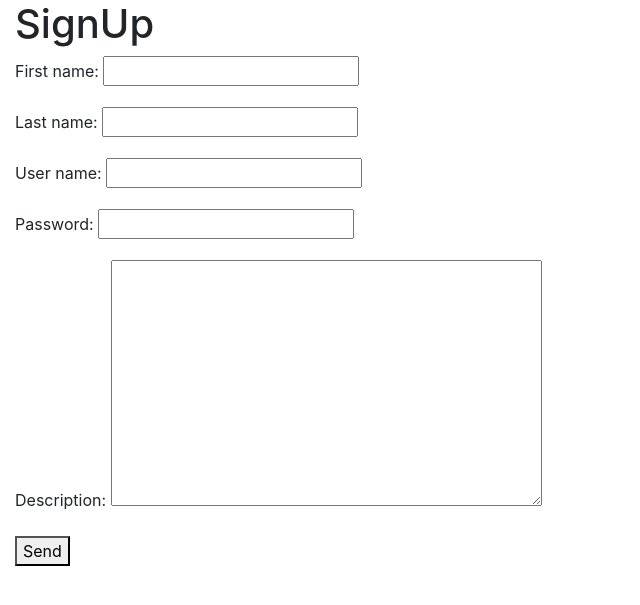
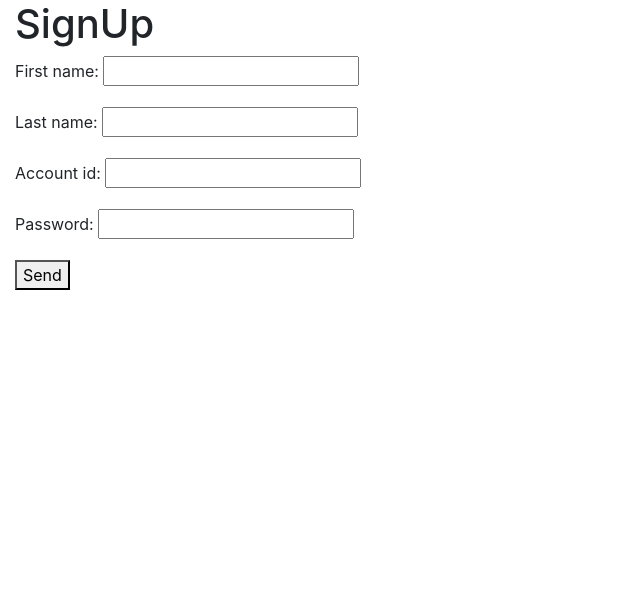
Before and after one commit to ahmadreza-n/AP-Project, a Django app: page /sign-up in a window 1280 px wide. Shown: the part 56-661 px from the top of the page, without its empty margins (0-640 px from the left). Run offline with Django 3.2, Linux system fonts and the light colour scheme; parts of the project's set-up code (start-up, migrations or seed data) failed here and were passed over; some libraries are stand-ins or nearby versions.

Commit message:
not working!

```diff
--- a/main/forms.py
+++ b/main/forms.py
@@ -21,16 +21,14 @@ class AccountModelForm(forms.ModelForm):
     class Meta:
         model = Account
         fields = ['first_name', 'last_name',
-                  'user_name', 'password', 'description']
+                  'account_id', 'password']
 
 
-class AccountModelFormm(forms.ModelForm):
-    class Meta:
-        model = Account
-        fields = ['user_name', 'password']
+class AccountForm(forms.Form):
+    account_id = forms.SlugField(max_length=20)
+    password = forms.CharField(max_length=20)
 
 
-class GroupModelForm(forms.ModelForm):
-    class Meta:
-        model = Group
-        fields = ['group_name']
+class GroupForm(forms.Form):
+    group_id = forms.SlugField(max_length=20)
+    group_name = forms.CharField(max_length=20)
--- a/main/models.py
+++ b/main/models.py
@@ -4,25 +4,28 @@ from django.db import models
 class Account(models.Model):
     first_name = models.CharField(max_length=20)
     last_name = models.CharField(max_length=20)
-    user_name = models.SlugField(max_length=20)
+    account_id = models.SlugField(max_length=20, unique=True)
     password = models.CharField(max_length=20)
-    description = models.TextField(null=True, blank=True)
 
     def __str__(self):
-        return self.user_name
+        return self.account_id
 
     def get_absolute_url(self):
-        return f"/add-group/{self.user_name}"
+        return f"/add-group/{self.account_id}"
 
 
 class Group(models.Model):
+    group_id = models.SlugField(max_length=20, unique=True)
     group_name = models.CharField(max_length=20)
-    admin = models.ForeignKey(Account, on_delete=models.CASCADE)
+    # admin = models.ForeignKey(Account, on_delete=models.CASCADE)
 
     def __str__(self):
-        return self.group_name
+        return self.group_id
 
 
-class GroupUser(models.Model):
+class GroupAccount(models.Model):
     group = models.ForeignKey(Group, on_delete=models.CASCADE)
-    user = models.ForeignKey(Account, on_delete=models.CASCADE)
+    account = models.ForeignKey(Account, on_delete=models.CASCADE)
+
+    # def __str__(self):
+    #     return str(self.group.group_id) + ' ' + str(self.account.account_id)
--- a/main/templates/add-group.html
+++ b/main/templates/add-group.html
@@ -6,7 +6,7 @@
 <h1>{{ title }}</h1>
 {% endif %}
 
-<form method='POST' action='#'> {% csrf_token %}
+<form method='POST' action="{{ account.get_absolute_url }}"> {% csrf_token %}
     {{ form.as_p }}
     <button type='submit'>Add</button>
 </form>
--- a/main/templates/group.html
+++ b/main/templates/group.html
@@ -5,8 +5,9 @@
 <div class='col-12 col-md-10 mb-3 mx-auto'>
     <div class='card'>
         <div class='card-body'>
+            <p class='card-title'>{{ group.group_id }}</p>
             <p class='card-title'>{{ group.group_name }}</p>
-            <p class='card-title'>{{ group.admin.user_name }}</p>
+            <p class='card-title'>{{ group.admin.account_id }}</p>
         </div>
     </div>
 </div>
--- a/main/templates/list.html
+++ b/main/templates/list.html
@@ -4,13 +4,13 @@
 {% block content %}
 
 <div class='row'>
-    {% for user in user_list %}
+    {% for account in accounts %}
     <div class='col-12 col-md-10 mb-3 mx-auto'>
         <div class='card'>
             <div class='card-body'>
-                <h5 class='card-title'>{{ user.user_name }}</h5>
+                <h5 class='card-title'>{{ account.account_id }}</h5>
                 <p class='card-text'>
-                    <small class='text-muted'>{{ user.first_name }}</small>
+                    <small class='text-muted'>{{ account.first_name }}</small>
                 </p>
             </div>
 
--- a/main/urls.py
+++ b/main/urls.py
@@ -12,7 +12,7 @@ urlpatterns = [
     path('sign-up', views.sign_up_view),
     path('sign-out', views.sign_out_view),
     path('list', views.list_view),
-    path('<str:user_name>', views.user_view),
-    path('add-group/<str:user_name>', views.add_group_view),
-    path('<str:user_name>/<str:group_name>', views.group_view),
+    path('<str:account_id>', views.account_view),
+    path('add-group/<str:account_id>', views.add_group_view),
+    path('<str:account_id>/<str:group_id>', views.group_view),
 ]
--- a/main/views.py
+++ b/main/views.py
@@ -1,8 +1,9 @@
 from django.shortcuts import render, redirect
 
 
-from .forms import AccountModelForm, AccountModelFormm, GroupModelForm, ContactForm
-from .models import Account, Group
+from .forms import (AccountModelForm, AccountForm,
+                    GroupForm, ContactForm)
+from .models import Account, Group, GroupAccount
 
 
 def home_page(request):
@@ -28,28 +29,29 @@ def sign_up_view(request):
     form = AccountModelForm(request.POST or None)
     if form.is_valid():
         form.save()
-        return redirect(user_view, user_name=form.data['user_name'])
+        return redirect(account_view, account_id=form.data['account_id'])
     template_name = 'sign-up.html'
     context = {'form': form, 'title': 'SignUp'}
     return render(request, template_name, context)
 
 
-def user_view(request, user_name):
-    user = Account.objects.get(user_name=user_name)
-    context = {"title": "User Detail",
-               'user': user, 'groups': ['assef', 'ahmad']}
-    template_name = 'user-detail.html'
+def account_view(request, account_id):
+    account = Account.objects.get(account_id=account_id)
+    context = {"title": "Account Detail",
+               'account': account, 'groups': ['assef', 'ahmad']}
+    template_name = 'account.html'
     return render(request, template_name, context)
 
 
 def sign_in_view(request):
-    form = AccountModelFormm(request.POST or None)
+    form = AccountForm(request.POST or None)
     if form.is_valid():
         try:
-            user_name = form.data['user_name']
+            account_id = form.data['account_id']
             password = form.data['password']
-            Account.objects.get(user_name=user_name, password=password)
-            return redirect(user_view, user_name=user_name)
+            print(password)
+            Account.objects.get(account_id=account_id, password=password)
+            return redirect(account_view, account_id=account_id)
         except:
             template_name = 'sign-in.html'
             context = {'form': form, "title": "SignIn Error"}
@@ -66,32 +68,35 @@ def sign_out_view(request):
 
 
 def list_view(request):
-    user_list = Account.objects.all()
+    accounts = Account.objects.all()
     template_name = 'list.html'
-    context = {'user_list': user_list, 'title': 'Logout'}
+    context = {'accounts': accounts, 'title': 'List View'}
     return render(request, template_name, context)
 
 
-def add_group_view(request, user_name):
-    form = GroupModelForm(request.POST or None)
+def add_group_view(request, account_id):
+    form = GroupForm(request.POST or None)
     if form.is_valid():
         try:
-            admin = Account.objects.get(user_name=user_name)
-            group = Group.objects.create(group_name=form.data['group_name'], admin=admin)
+            group_id = form.data['group_id']
+            group_name = form.data['group_name']
+            account = Account.objects.get(account_id=account_id)
+            group = Group(group_id=group_id, group_name=group_name)
             group.save()
-            return redirect(group_view, user_name=user_name, group_name=form.data['group_name'])
+            return redirect(group_view, account_id=account_id, group_id=group_id)
         except:
             template_name = 'add-group.html'
             context = {'form': form, "title": "Add New Group Error"}
             return render(request, template_name, context)
     else:
         template_name = 'add-group.html'
-        context = {'form': form, "title": "Add New Group"}
+        account = Account.objects.get(account_id=account_id)
+        context = {'form': form, "title": "Add New Group", 'account': account}
         return render(request, template_name, context)
 
 
-def group_view(request, user_name, group_name):
+def group_view(request, account_id, group_id):
     template_name = 'group.html'
-    group = Group.objects.get(group_name=group_name)
+    group = Group.objects.get(group_id=group_id)
     context = {'title': 'Group', 'group': group}
     return render(request, template_name, context)
```
Also changed, not shown: main/templates/account.html (renamed from main/templates/user-detail.html, +5 -5 lines), db.sqlite3, main/migrations/0003_auto_20190603_1337.py (added), main/migrations/0004_auto_20190603_1356.py (added), main/migrations/0005_remove_account_description.py (added), main/migrations/0006_auto_20190603_1416.py (added), main/migrations/0007_remove_group_admin_id.py (added), main/migrations/0008_group_admin.py (added), main/migrations/0009_remove_group_admin.py (added).
